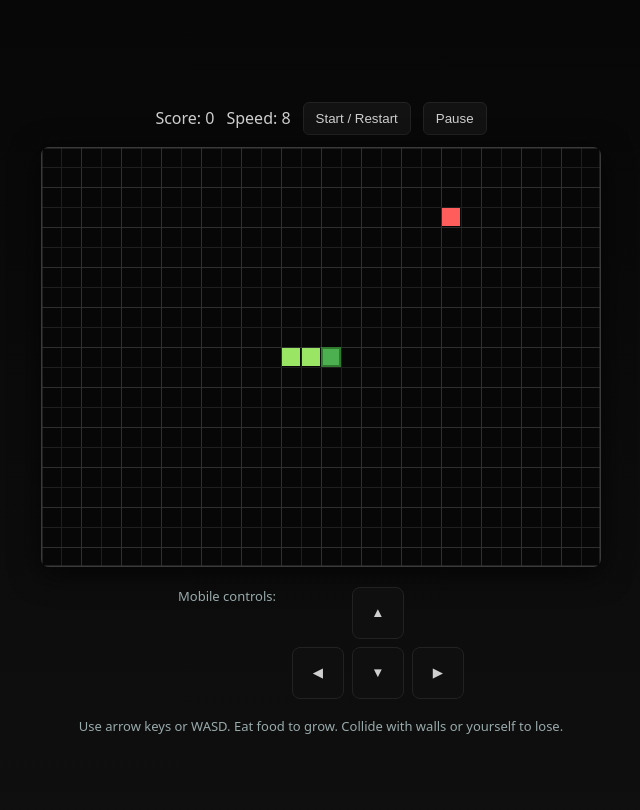
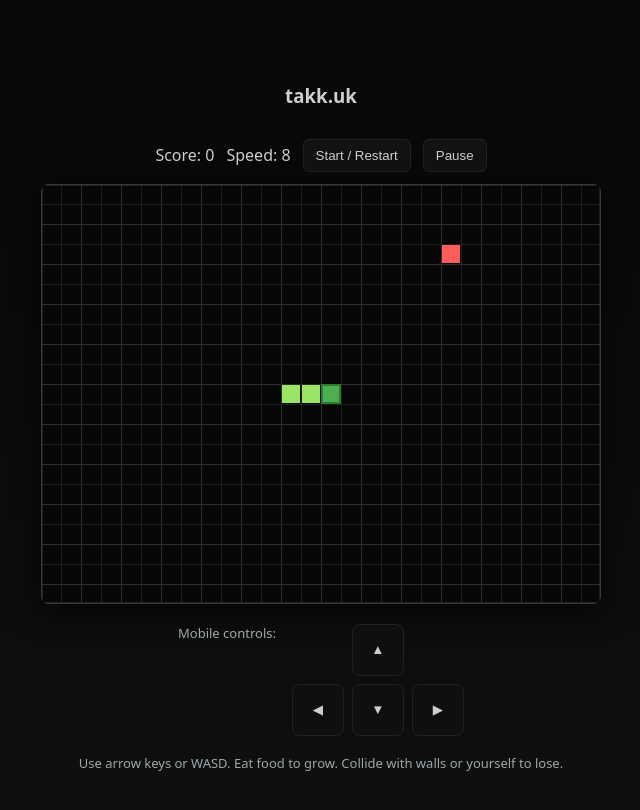
Before and after one commit to takxx/takk.uk, a plain HTML site: page index.html in a window 1280 px wide. Shown: the whole page, without its empty margins (319-959 px from the left). Drawn offline with Linux system fonts and the light colour scheme.

Commit message:
landing page title

```diff
--- a/index.html
+++ b/index.html
@@ -37,6 +37,7 @@
 
 <body>
 	<div class="wrap">
+		<h3>takk.uk</h3>
 	  <div class="hud">
 		<div>Score: <span id="score">0</span></div>
 		<div>Speed: <span id="speed">8</span></div>
```
